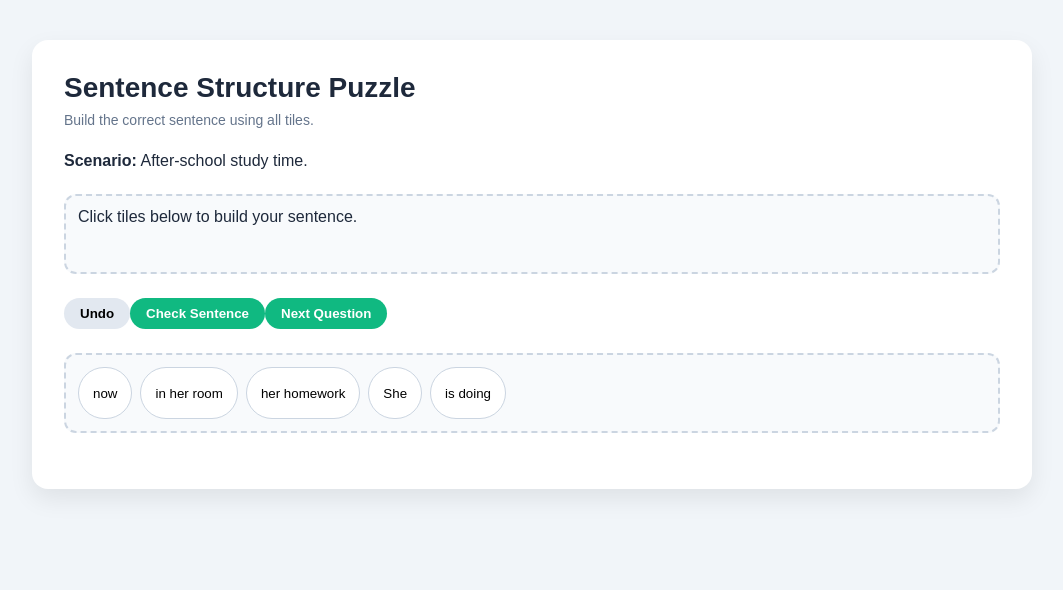
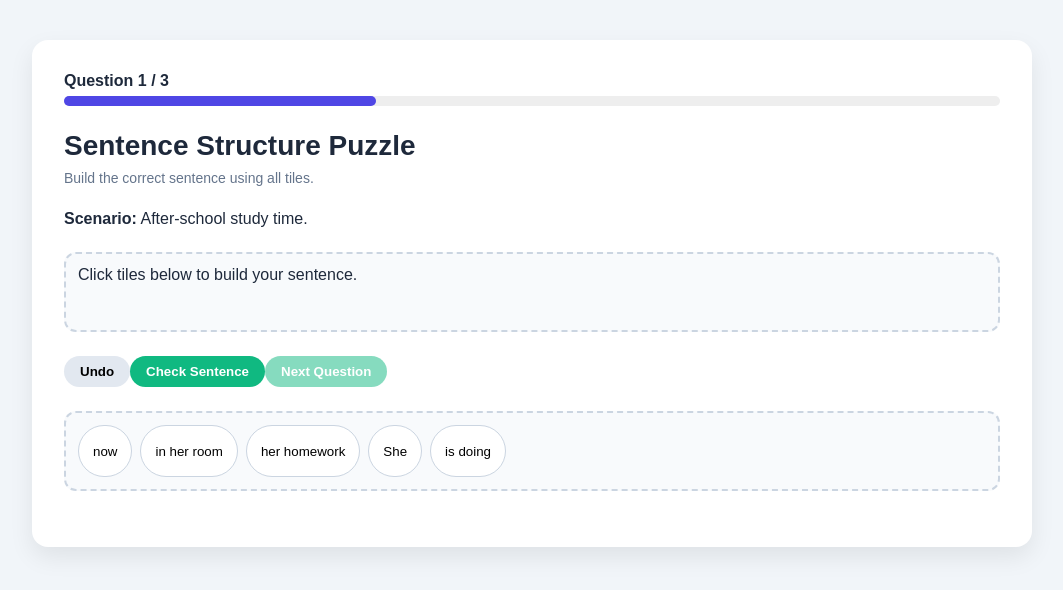
Before and after one commit to vibe-maker/sample_app_2, a Next.js app: page / in a window 1280 px wide. Shown: the top 590 px of the page, without its empty margins (108-1171 px from the left). Built offline with nearby package versions, Linux system fonts and the light colour scheme.

Commit message:
Update page.tsx

```diff
--- a/app/page.tsx
+++ b/app/page.tsx
@@ -78,6 +78,8 @@ export default function Page() {
 
   const level = levels[currentIndex];
 
+  const progressPercent = ((currentIndex + 1) / levels.length) * 100;
+
   useEffect(() => {
     const indices = level.tokens.map((_, i) => i);
     setShuffledOrder(shuffle(indices));
@@ -125,6 +127,8 @@ export default function Page() {
   }
 
   function goToNext() {
+    if (validationState !== "success") return;
+
     if (currentIndex < levels.length - 1) {
       setCurrentIndex((prev) => prev + 1);
     } else {
@@ -134,6 +138,32 @@ export default function Page() {
 
   return (
     <div className="container">
+
+      {/* Progress */}
+      <div className="section">
+        <strong>
+          Question {currentIndex + 1} / {levels.length}
+        </strong>
+        <div
+          style={{
+            height: "10px",
+            background: "#eee",
+            borderRadius: "6px",
+            marginTop: "6px",
+          }}
+        >
+          <div
+            style={{
+              width: `${progressPercent}%`,
+              height: "100%",
+              background: "#4f46e5",
+              borderRadius: "6px",
+              transition: "width 0.3s ease",
+            }}
+          />
+        </div>
+      </div>
+
       <div className="section">
         <h1 className="title">Sentence Structure Puzzle</h1>
         <p className="subtitle">Build the correct sentence using all tiles.</p>
@@ -177,6 +207,11 @@ export default function Page() {
         <button
           className="button button-primary"
           onClick={goToNext}
+          disabled={validationState !== "success"}
+          style={{
+            opacity: validationState === "success" ? 1 : 0.5,
+            cursor: validationState === "success" ? "pointer" : "not-allowed",
+          }}
         >
           Next Question
         </button>
```
